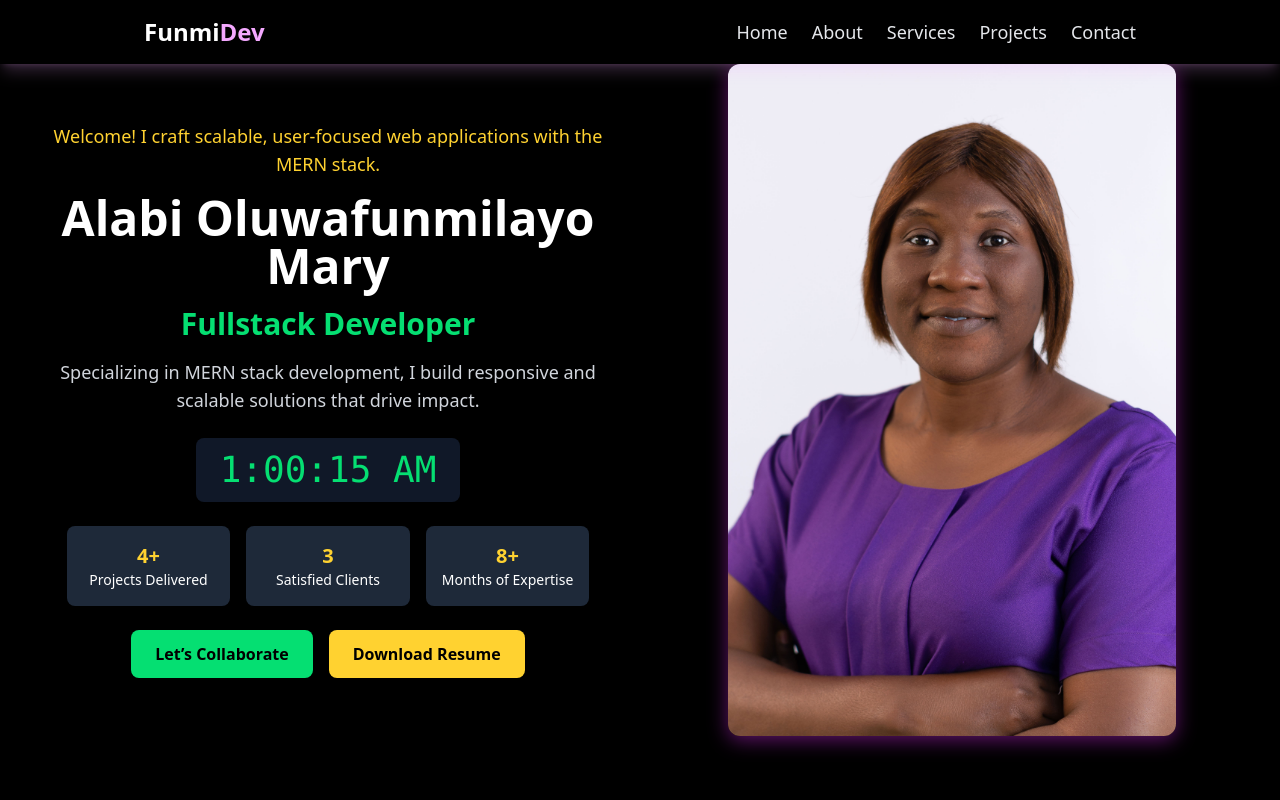
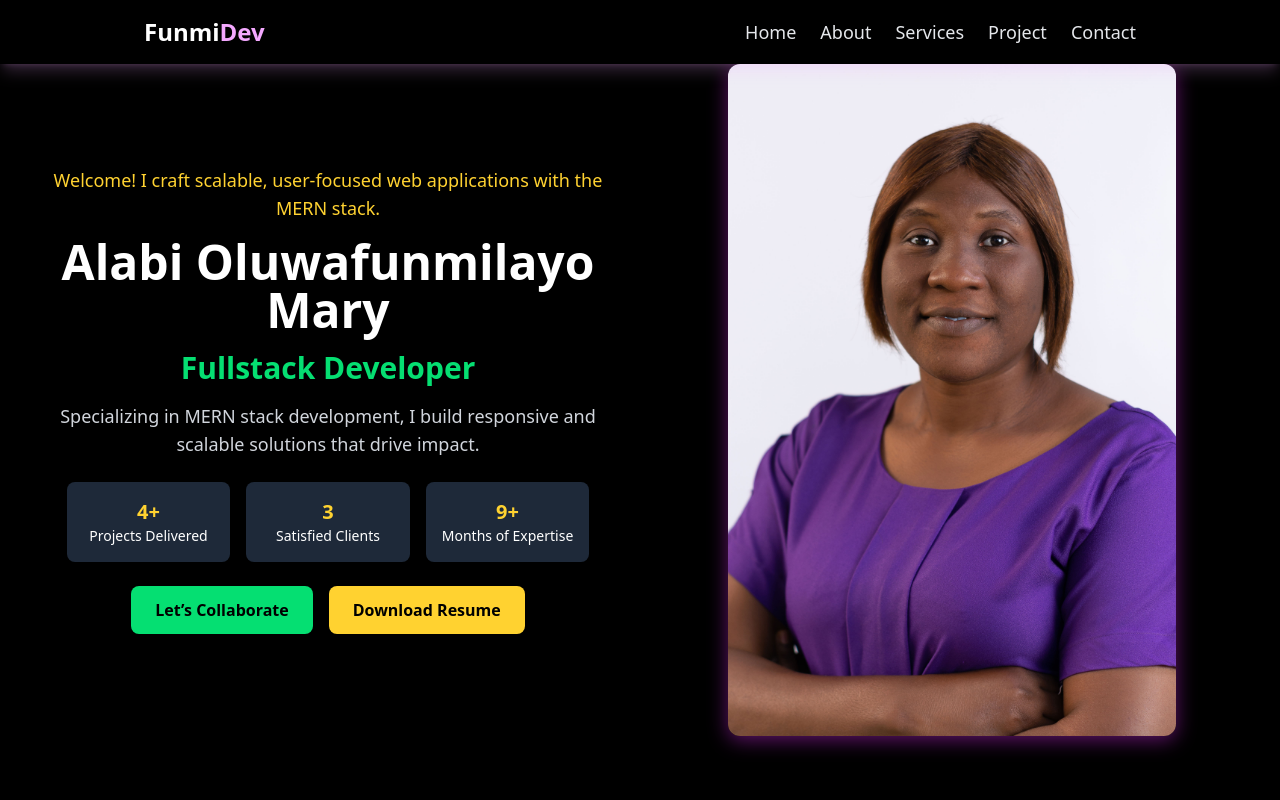
Before and after one commit to Aabifunmi40/My-world, a React (Vite) app: page / in a window 1280 px wide. Shown: the top 800 px of the page. Built offline with nearby package versions, Linux system fonts and the light colour scheme.

Commit message:
update project

```diff
--- a/src/component/Navbar.jsx
+++ b/src/component/Navbar.jsx
@@ -6,7 +6,7 @@ const navLinks = [
   { id: 1, text: "Home", href: "#home" },
   { id: 2, text: "About", href: "#about" },
   { id: 3, text: "Services", href: "#services" },
-  { id: 4, text: "Projects", href: "#projects" },
+  { id: 4, text: "Project", href: "#project" },
   { id: 5, text: "Contact", href: "#contact" }
 ];
 
--- a/src/sections/Home.jsx
+++ b/src/sections/Home.jsx
@@ -35,9 +35,9 @@ const Home = () => {
         <p className="mt-4 text-lg text-gray-300 max-w-xl">
           Specializing in MERN stack development, I build responsive and scalable solutions that drive impact.
         </p>
-        <div className="mt-6 text-4xl font-mono text-green-400 bg-gray-900 px-6 py-3 rounded-lg shadow-lg">
+        {/* <div className="mt-6 text-4xl font-mono text-green-400 bg-gray-900 px-6 py-3 rounded-lg shadow-lg">
           <span aria-live="polite">{time.toLocaleTimeString()}</span>
-        </div>
+        </div> */}
         <div className="grid grid-cols-1 md:grid-cols-3 gap-4 mt-6">
           <motion.div
             className="bg-gray-800 p-4 rounded-lg shadow-md"
@@ -60,7 +60,7 @@ const Home = () => {
             whileHover={{ scale: 1.05, backgroundColor: "#1f2937" }}
             transition={{ duration: 0.3 }}
           >
-            <h3 className="text-xl font-bold text-amber-300">8+</h3>
+            <h3 className="text-xl font-bold text-amber-300">9+</h3>
             <p className="text-sm">Months of Expertise</p>
           </motion.div>
         </div>
--- a/src/sections/Project.jsx
+++ b/src/sections/Project.jsx
@@ -25,7 +25,7 @@ const projects = [
     title: "Todo List App",
     description: "A MERN stack app with JWT authentication, CRUD functionality, and protected routes for secure task management.",
     img: todo,
-    href: "https://todo-app-demo.vercel.app" // Update with actual link
+    href: "https://fullstack-todo-app-me1d.vercel.app/" // Update with actual link
   },
   {
     id: 4,
```
Also changed, not shown: 1 other file (tests, documents, lock files or other folders).
